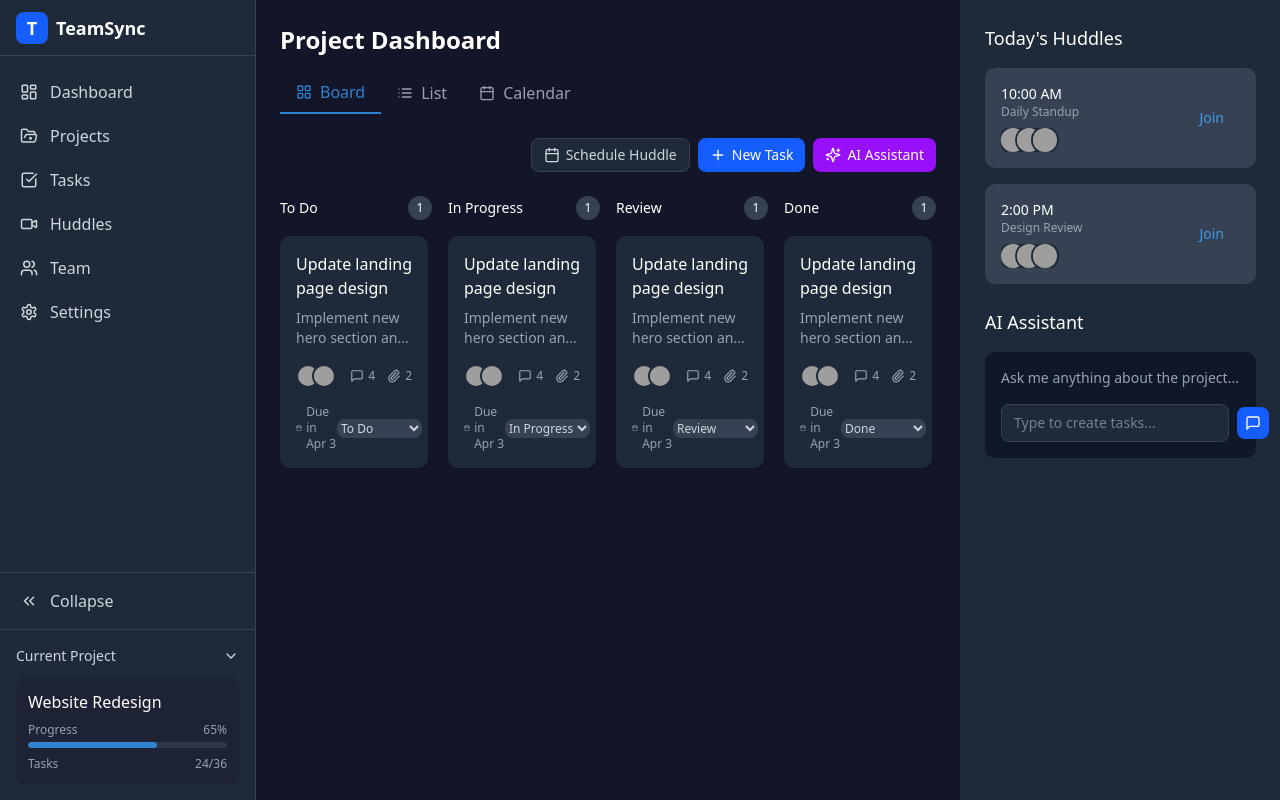
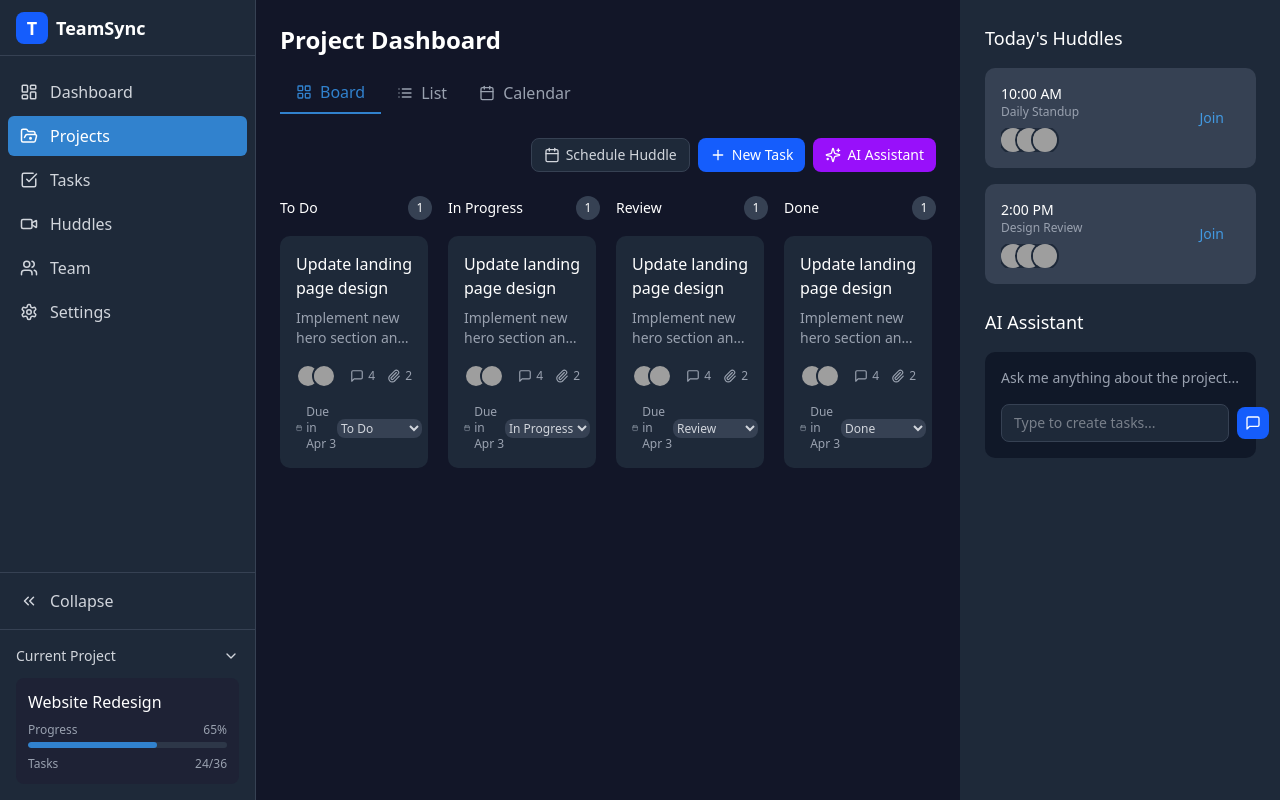
Before and after one commit to fuentes-vincent/project-manigga, a Next.js app: page /project in a window 1280 px wide. Built offline with nearby package versions, Linux system fonts and the light colour scheme; grey boxes are pictures that could not be loaded.

Commit message:
fix routing for the project

```diff
--- a/src/components/sidebar/Sidebar.tsx
+++ b/src/components/sidebar/Sidebar.tsx
@@ -35,7 +35,7 @@ const Sidebar: React.FC = () => {
 
   const navItems = [
     { href: '/dashboard', icon: LayoutDashboard, label: 'Dashboard', pathCheck: '/dashboard' },
-    { href: '/projects', icon: FolderOpenDot, label: 'Projects', pathCheck: ['/projects', '/project-dashboard'] },
+    { href: '/project', icon: FolderOpenDot, label: 'Projects', pathCheck: ['/project', '/project-dashboard'] },
     { href: '/tasks', icon: CheckSquare, label: 'Tasks', pathCheck: '/tasks' },
     { href: '/huddles', icon: Video, label: 'Huddles', pathCheck: '/huddles' },
     { href: '/team', icon: Users, label: 'Team', pathCheck: '/team' },
```
